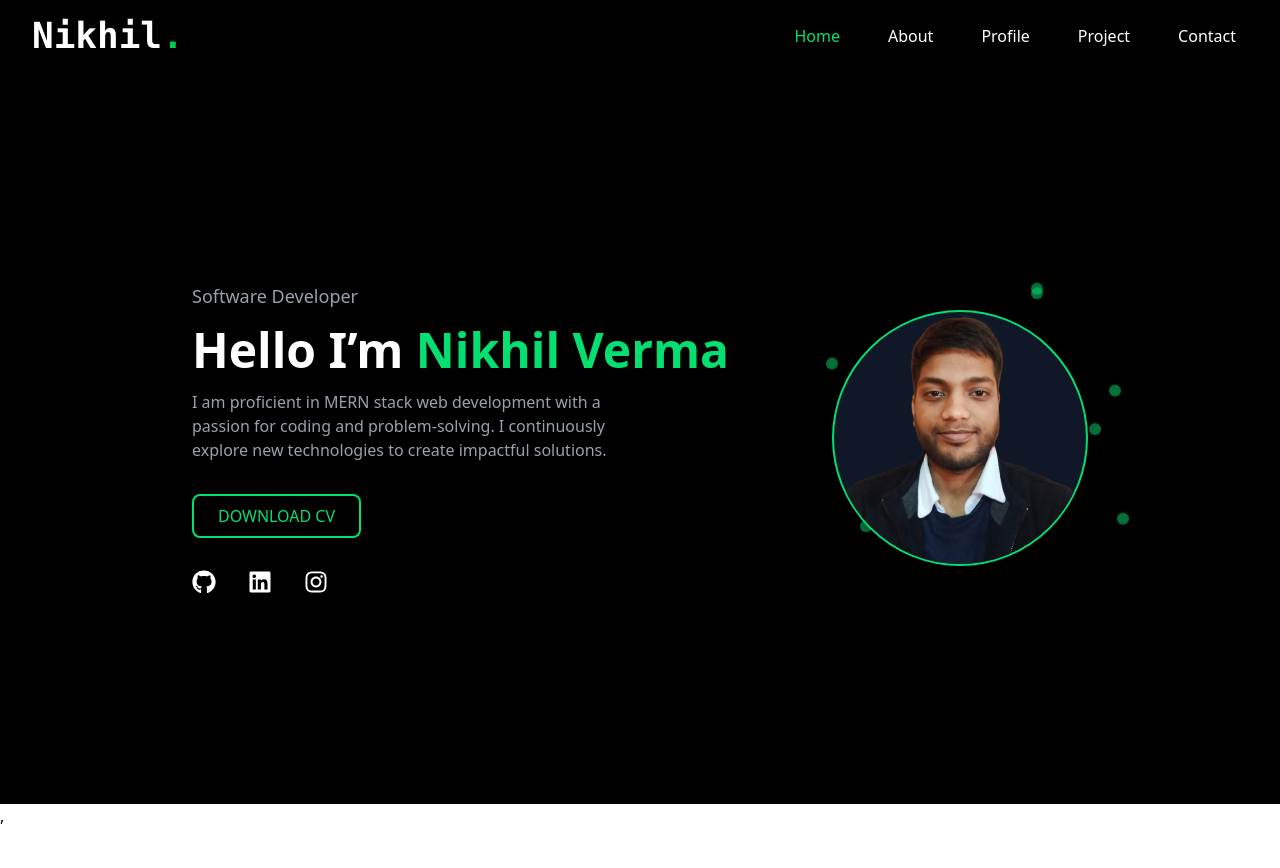
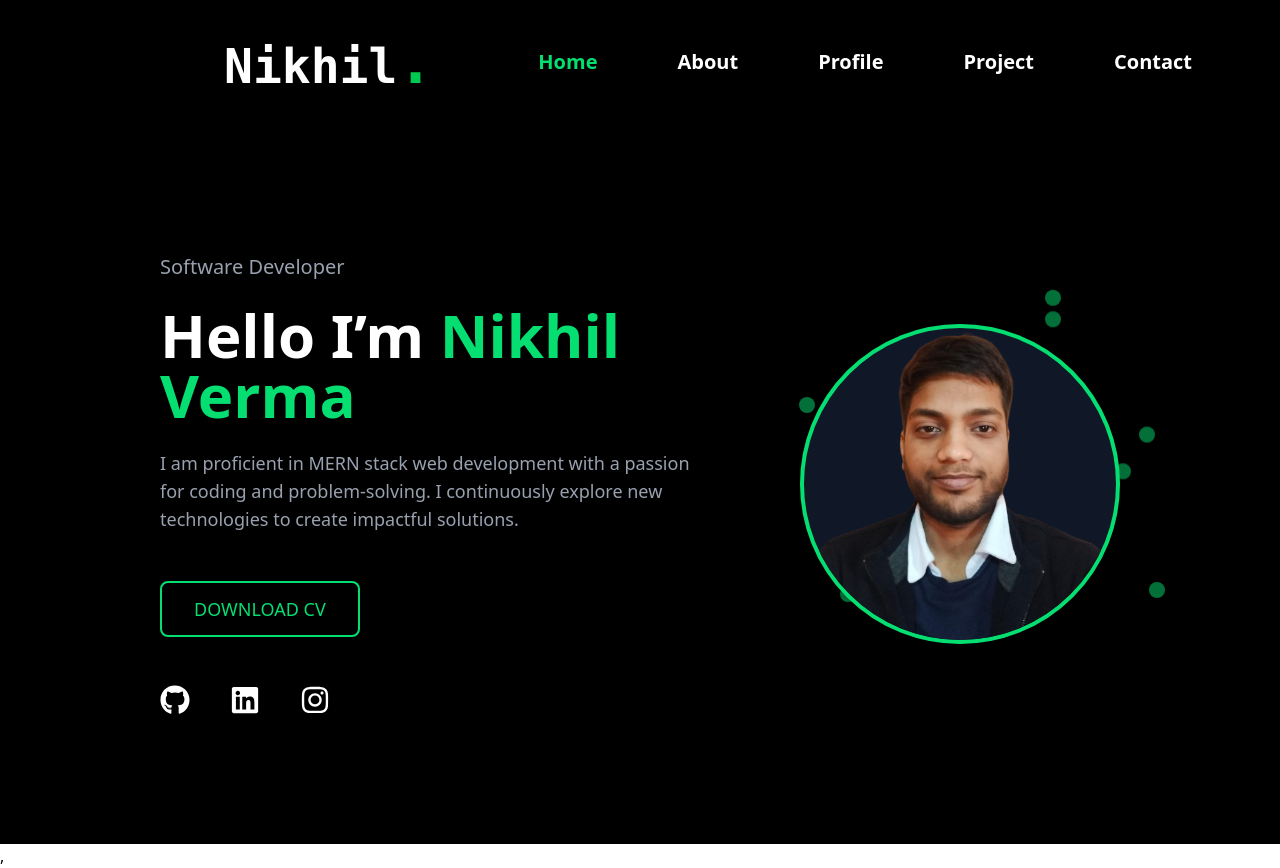
Before and after one commit to nikhilcse0427/NikhilVermaPortpolio, a React (Vite) app: page / in a window 1280 px wide. Before the commit the page ends 828 px from the top, so only its background shows below. Built offline with nearby package versions, Linux system fonts and the light colour scheme.

Commit message:
portpolio

```diff
--- a/src/components/Home.jsx
+++ b/src/components/Home.jsx
@@ -1,47 +1,47 @@
-import { FaGithub, FaInstagram, FaLinkedin, FaTwitter } from "react-icons/fa";
+import { FaGithub, FaInstagram, FaLinkedin } from "react-icons/fa";
 import profileImg from "./profileImg.png";
 
 const Home = () => {
   return (
-    <div className="min-h-[calc(100vh-68px)] bg-black text-white flex flex-col md:flex-row items-center justify-center px-5 md:px-20 gap-20">
+    <div className="min-h-[calc(100vh-80px)] bg-black text-white flex flex-col md:flex-row items-center justify-center px-8 md:px-24 gap-24">
       {/* Left Section - Introduction */}
-      <div className="text-center md:text-left md:w-1/2 space-y-4">
-        <p className="text-lg text-gray-400">Software Developer</p>
-        <h1 className="text-5xl font-bold">
+      <div className="text-center md:text-left md:w-1/2 space-y-6">
+        <p className="text-xl text-gray-400">Software Developer</p>
+        <h1 className="text-6xl font-bold">
           Hello I’m <span className="text-green-400">Nikhil Verma</span>
         </h1>
-        <p className="text-gray-400 max-w-md">
+        <p className="text-lg text-gray-400 max-w-xl">
           I am proficient in MERN stack web development with a passion for coding and problem-solving.
           I continuously explore new technologies to create impactful solutions.
         </p>
         <button
-        onClick={() => window.open('/NikhilVermaCV88.pdf', '_blank')}
-        className="mt-4 px-6 py-2 border-2 border-green-400 text-green-400 rounded-lg hover:bg-green-400 hover:text-black transition"
+          onClick={() => window.open('/NikhilVermaCV88.pdf', '_blank')}
+          className="mt-6 px-8 py-3 border-2 border-green-400 text-green-400 text-lg rounded-lg hover:bg-green-400 hover:text-black transition"
         >
-      DOWNLOAD CV
-    </button>
+          DOWNLOAD CV
+        </button>
 
-        <div className="flex justify-center md:justify-start space-x-8 mt-4">
+        <div className="flex justify-center md:justify-start space-x-10 mt-6">
           <a href="https://github.com/nikhilcse0427" target="_blank" rel="noopener noreferrer">
-            <FaGithub className="text-2xl cursor-pointer hover:text-green-400 transition" />
+            <FaGithub className="text-3xl cursor-pointer hover:text-green-400 transition" />
           </a>
           <a href="https://www.linkedin.com/in/nikhil-verma-58aa482a6" target="_blank" rel="noopener noreferrer">
-            <FaLinkedin className="text-2xl cursor-pointer hover:text-green-400 transition" />
+            <FaLinkedin className="text-3xl cursor-pointer hover:text-green-400 transition" />
           </a>
           <a href="https://www.instagram.com/nikhilverma0427/" target="_blank" rel="noopener noreferrer">
-            <FaInstagram className="text-2xl cursor-pointer hover:text-green-400 transition" />
+            <FaInstagram className="text-3xl cursor-pointer hover:text-green-400 transition" />
           </a>
         </div>
       </div>
 
       {/* Right Section - Profile Image with Floating Particles */}
-      <div className="relative mt-10 md:mt-0 flex items-center justify-center">
+      <div className="relative mt-12 md:mt-0 flex items-center justify-center">
         {/* Floating Particles */}
-        <div className="absolute w-72 h-72 md:w-80 md:h-80 flex flex-wrap gap-4 animate-float">
+        <div className="absolute w-80 h-80 md:w-96 md:h-96 flex flex-wrap gap-5 animate-float">
           {[...Array(10)].map((_, i) => (
             <div
               key={i}
-              className="w-3 h-3 bg-green-400 rounded-full opacity-50 animate-bounce"
+              className="w-4 h-4 bg-green-400 rounded-full opacity-50 animate-bounce"
               style={{
                 position: "absolute",
                 top: `${Math.random() * 100}%`,
@@ -53,7 +53,7 @@ const Home = () => {
         </div>
 
         {/* Profile Image */}
-        <div className="relative w-60 h-60 md:w-64 md:h-64 rounded-full overflow-hidden bg-gray-900 shadow-lg border-2 border-green-400">
+        <div className="relative w-72 h-72 md:w-80 md:h-80 rounded-full overflow-hidden bg-gray-900 shadow-lg border-4 border-green-400">
           <img src={profileImg} alt="Nikhil Verma" className="w-full h-full object-cover" />
         </div>
       </div>
@@ -63,11 +63,11 @@ const Home = () => {
         {`
           @keyframes float {
             0% { transform: translateY(0); }
-            50% { transform: translateY(-10px); }
+            50% { transform: translateY(-15px); }
             100% { transform: translateY(0); }
           }
           .animate-float div {
-            animation: float 3s infinite ease-in-out;
+            animation: float 4s infinite ease-in-out;
           }
         `}
       </style>
--- a/src/components/Navbar.jsx
+++ b/src/components/Navbar.jsx
@@ -7,9 +7,9 @@ const Navbar = () => {
   const [isOpen, setIsOpen] = useState(false);
 
   return (
-    <nav className="bg-black text-white px-6 py-4 flex justify-between items-center md:px-8">
-      <h1 className="font-semibold font-mono text-3xl md:text-4xl text-white">
-        Nikhil<span className="font-bold text-green-500 text-4xl">.</span>
+    <nav className="bg-black text-white px-10 py-8 flex justify-between items-center md:px-16">
+      <h1 className="font-semibold font-mono pl-40 text-4xl md:text-5xl text-white">
+        Nikhil<span className="font-bold text-green-500 text-6xl">.</span>
       </h1>
 
       {/* Hamburger Menu Button */}
@@ -17,12 +17,12 @@ const Navbar = () => {
         className="md:hidden text-white focus:outline-none"
         onClick={() => setIsOpen(!isOpen)}
       >
-        {isOpen ? <X size={28} /> : <Menu size={28} />}
+        {isOpen ? <X size={40} /> : <Menu size={40} />}
       </button>
 
       {/* Nav Links */}
       <ul
-        className={`absolute left-0 top-16 w-full bg-black md:static md:flex md:items-center md:gap-6 md:p-0 md:w-auto transition-all duration-300 ease-in-out ${
+        className={`absolute left-0 top-24 w-full bg-black md:static md:flex md:items-center md:gap-8 md:p-0 md:w-auto transition-all duration-300 ease-in-out ${
           isOpen ? "block" : "hidden"
         } md:flex`}
       >
@@ -36,7 +36,7 @@ const Navbar = () => {
           <li key={item.path} className="text-center md:text-left">
             <Link
               to={item.path}
-              className={`block py-3 md:py-0 md:px-3 text-lg md:text-base ${
+              className={`block py-5 md:py-3 md:px-6 text-4xl md:text-xl font-semibold ${
                 location.pathname === item.path ? "text-green-400" : "text-white"
               } hover:text-green-400 transition duration-200`}
               onClick={() => setIsOpen(false)}
```
